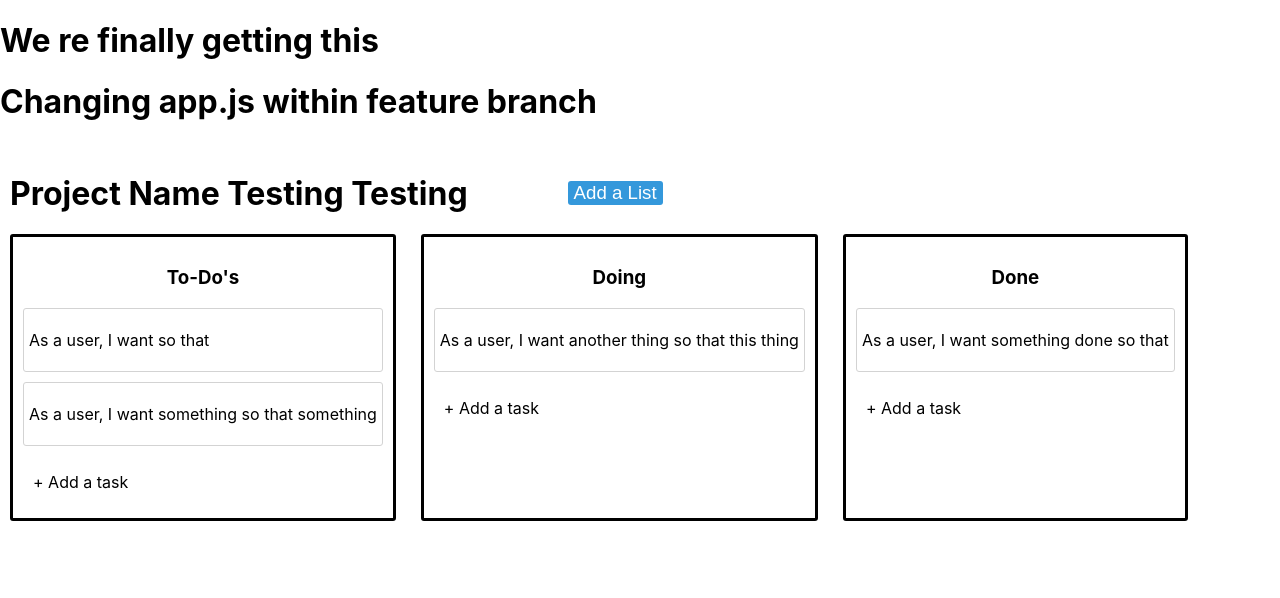
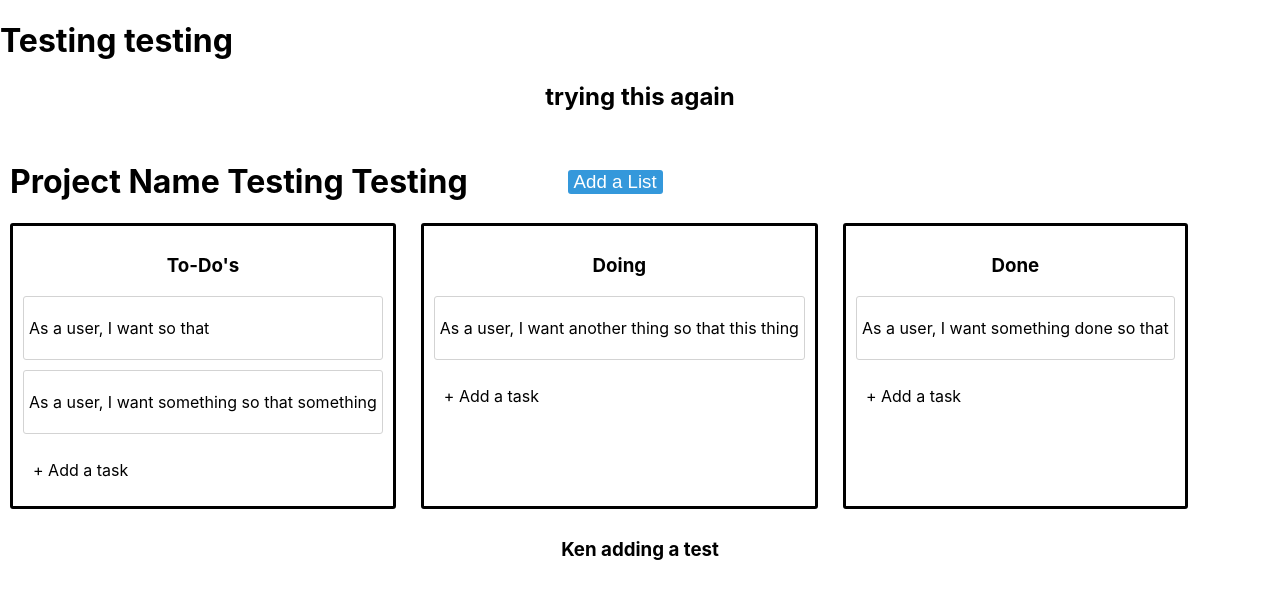
Before and after one commit to martinkenneth/trello-clone, a React (Create React App) app in the folder client/: page / in a window 1280 px wide. Shown: the top 598 px of the page. Built offline with nearby package versions, Linux system fonts and the light colour scheme.

Commit message:
Revert "Feature/trying one more time"

```diff
--- a/client/src/App.js
+++ b/client/src/App.js
@@ -2,11 +2,13 @@ import "./App.css";
 import ProjectBoard from "./views/ProjectBoard";
 
 function App() {
+
     return (
         <div className="App">
-            <h1>We re finally getting this</h1>
-            <h1>Changing app.js within feature branch</h1>
+            <h1>Testing testing</h1>
+            <h2>trying this again</h2>
             <ProjectBoard />
+            <h3>Ken adding a test</h3>
         </div>
     );
 }
```
